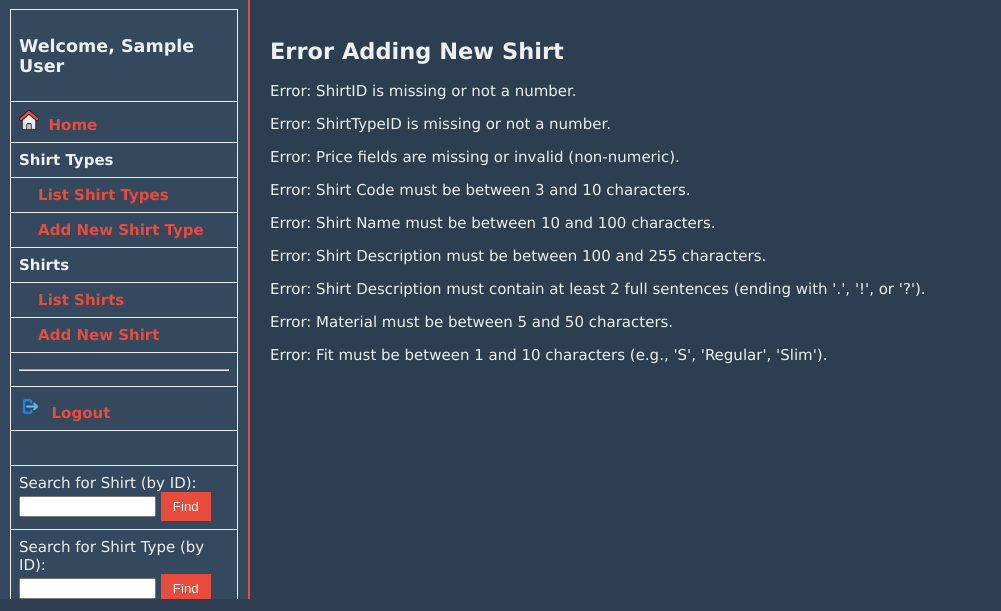
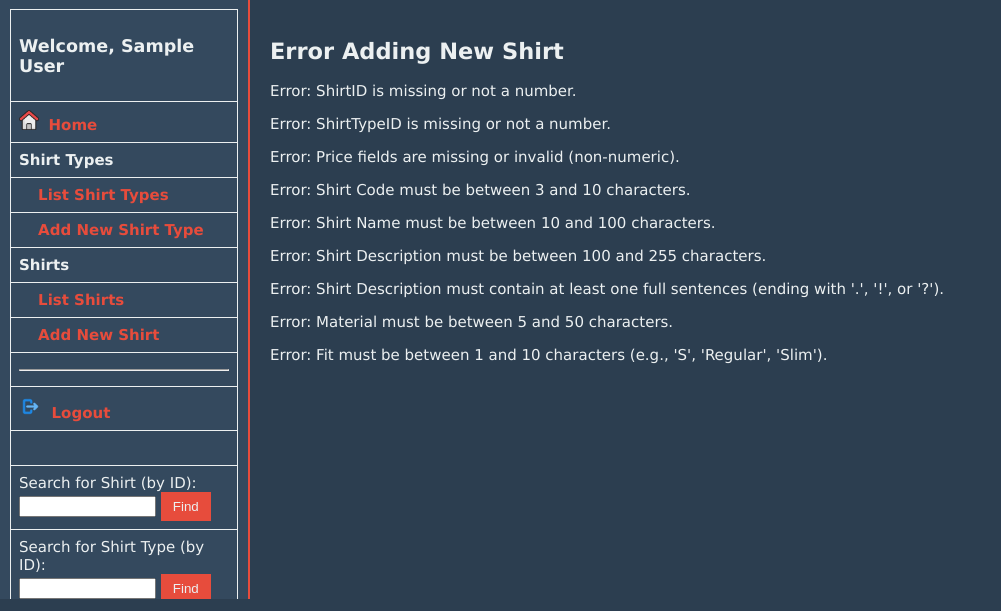
Before and after one commit to Josue10-18/jxo-IT202-Project, a PHP site: page /index.php?content=addshirt in a window 1280 px wide. Shown: the part 74-685 px from the top of the page, without its empty margins (0-1001 px from the left). Run offline with PHP 8.4, Linux system fonts and the light colour scheme; the visitor is signed in with stand-in values (Sample User, id 1); data that the repository does not hold is empty.

Commit message:
fixed add shirt

```diff
--- a/website/addshirt.inc.php
+++ b/website/addshirt.inc.php
@@ -19,7 +19,6 @@ if (!isset($_SESSION['login']) || $_SESSION['login'] !== true) {
     exit();
 }
 
-$
 // 2. Input Filtering (Sanitization/Validation)
 // Use FILTER_SANITIZE_FULL_SPECIAL_CHARS instead of deprecated FILTER_SANITIZE_STRING
 $id       = filter_input(INPUT_POST, 'ShirtID', FILTER_VALIDATE_INT);
@@ -77,13 +76,13 @@ if ($nameLength < 10 || $nameLength > 100) {
 
 // ShirtDescription: Min 100, Max 255
 $descLength = strlen($desc);
-if ($descLength < 100 || $descLength > 255) {
+if ($descLength < 20 || $descLength > 100) {
     $errorMessage .= "<p>Error: Shirt Description must be between 100 and 255 characters.</p>";
 }
 // Required: Check for at least 2 full sentences
 $sentence_count = substr_count($desc, '.') + substr_count($desc, '!') + substr_count($desc, '?');
-if ($sentence_count < 2) {
-    $errorMessage .= "<p>Error: Shirt Description must contain at least 2 full sentences (ending with '.', '!', or '?').</p>";
+if ($sentence_count < 1) {
+    $errorMessage .= "<p>Error: Shirt Description must contain at least one full sentences (ending with '.', '!', or '?').</p>";
 }
 
 // Material: Additional column (assuming min 5, max 50 for a reasonable string field)
```
